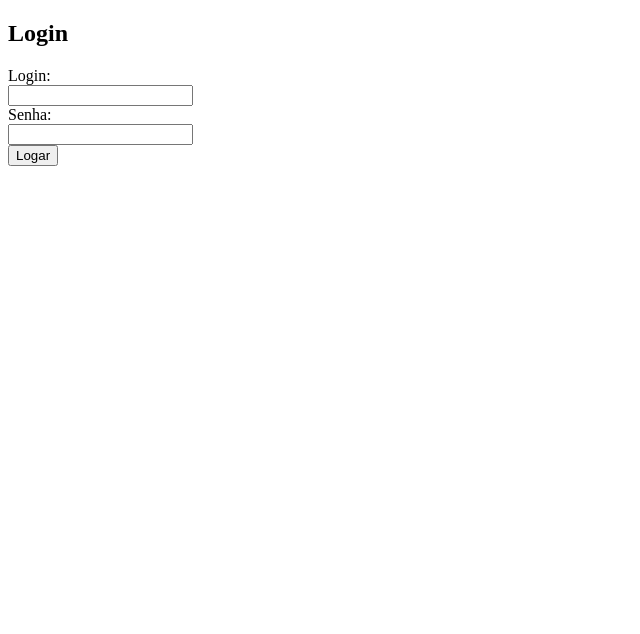
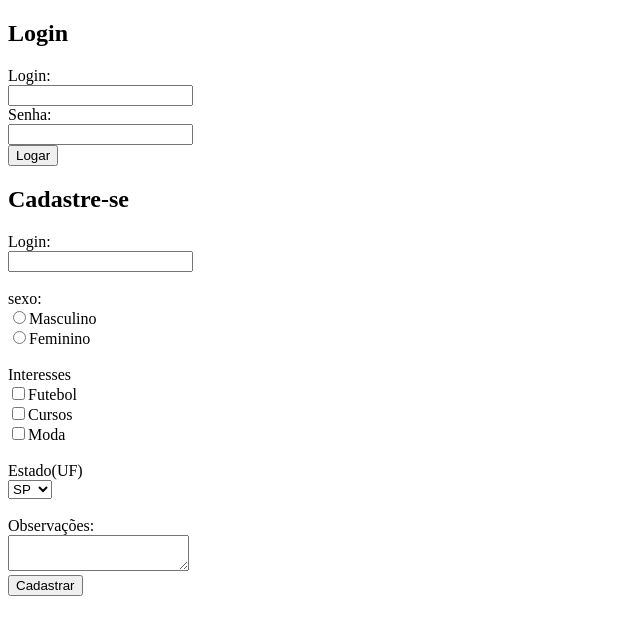
Before and after one commit to juliodonofreo/cursoHTML, a plain HTML site: page index.html in a window 1280 px wide. Shown: the whole page, without its empty margins (0-640 px from the left). Drawn offline with Linux system fonts and the light colour scheme.

Commit message:
Mais sobre formulários

```diff
--- a/index.html
+++ b/index.html
@@ -9,7 +9,6 @@
 
 	<h2>Login</h2>
 	<form>
-
 		Login:<br>
 		<input type="text" name="login"><br>
 
@@ -19,5 +18,31 @@
 		<input type="button" value="Logar">
 	</form>
 
+	<h2>Cadastre-se</h2>
+	<form>
+		Login:<br>
+		<input type="text" name="login"><br><br>
+
+		sexo: <br>
+		<input type="radio" name="sexo" value="M">Masculino<br>
+		<input type="radio" name="sexo" value="F">Feminino<br><br>
+
+		Interesses<br>
+		<input type="checkbox" name="Interesses">Futebol<br>
+		<input type="checkbox" name="Interesses">Cursos<br>
+		<input type="checkbox" name="Interesses">Moda<br><br>
+
+		Estado(UF)<br>
+		<select name="uf">
+			<option value="sp">SP</option>
+			<option value="mg">MG</option>
+			<option value="rj">RJ</option>
+			<option value="rs">RS</option>
+		</select><br><br>
+
+		Observações: <br>
+		<textarea></textarea><br>
+		<input type="submit" value="Cadastrar">
+	</form>
 </body>
 </html>
```
